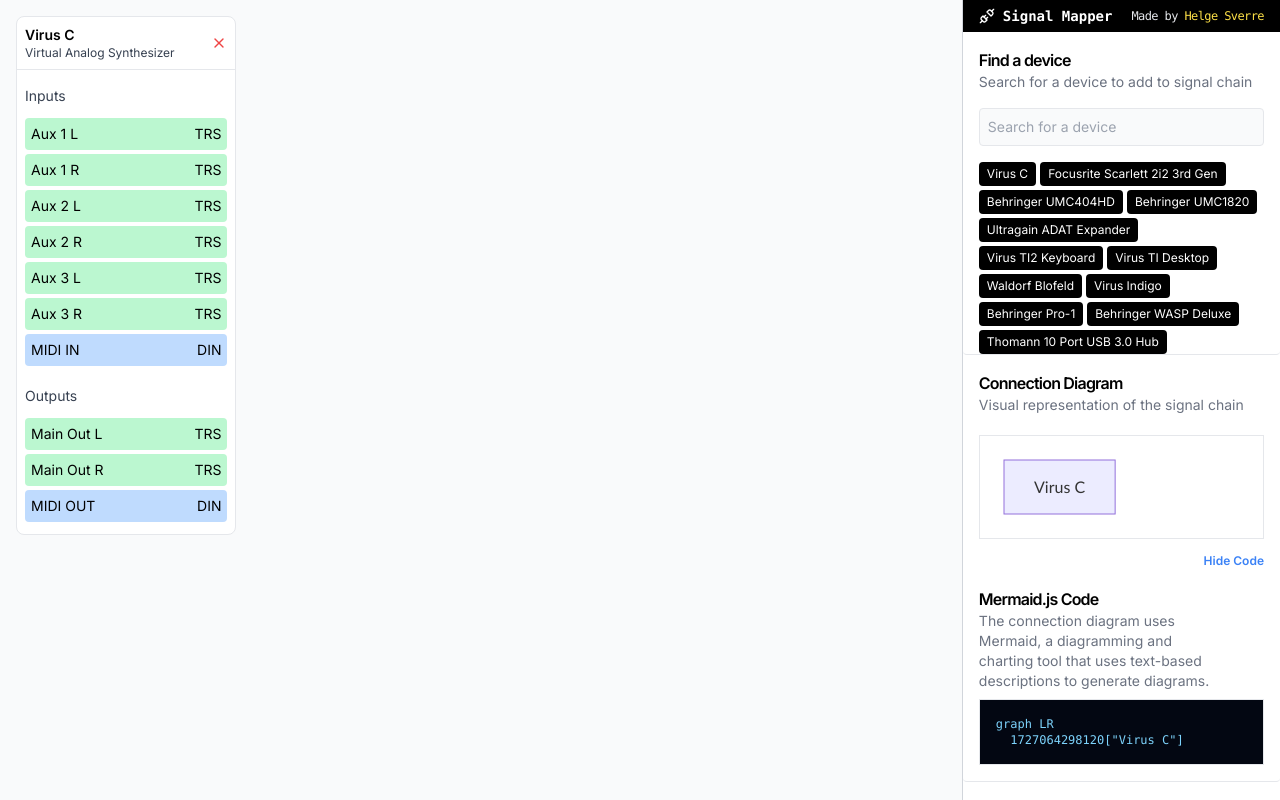
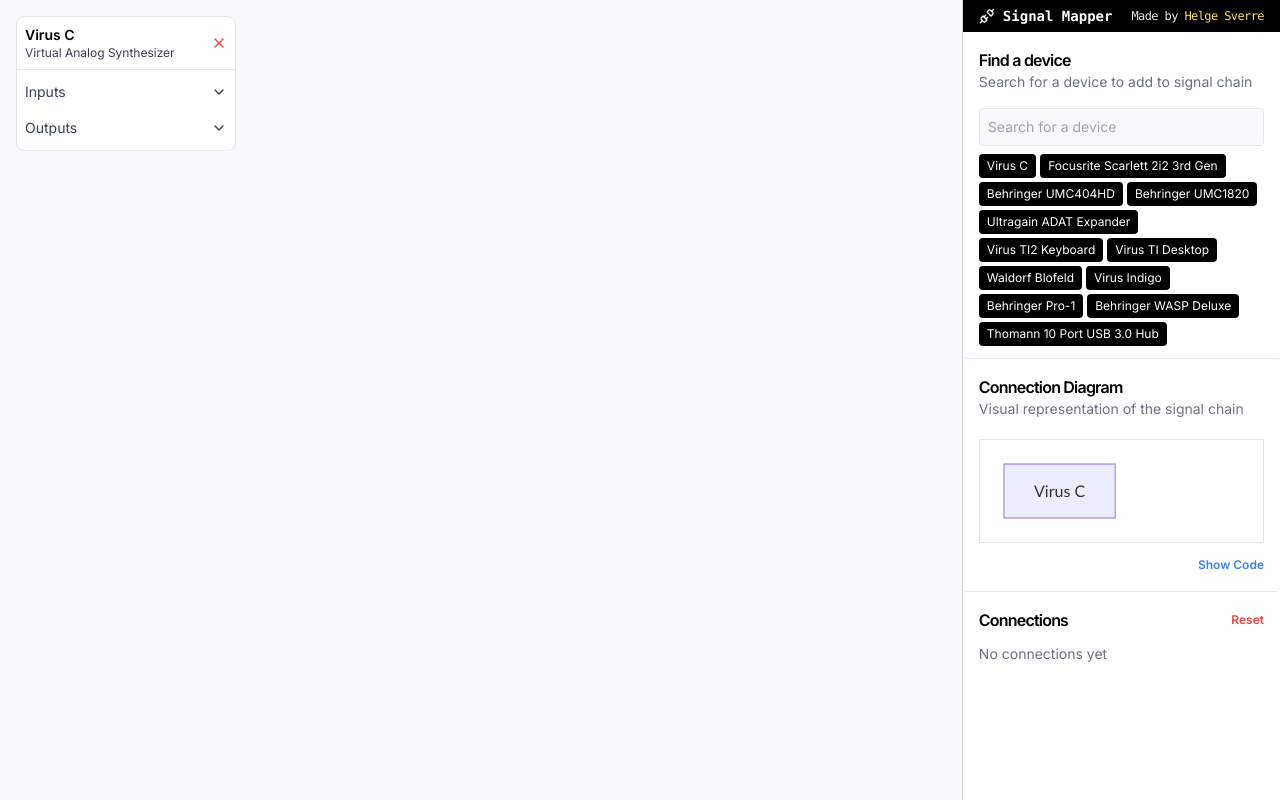
Before and after one commit to HelgeSverre/signalmapper, a Svelte app: page / in a window 1280 px wide. Both pictures are taken after a click on the button "Virus C". Built offline with nearby package versions, Linux system fonts and the light colour scheme; a web font is replaced by a local one.

Commit message:
collapse

```diff
--- a/src/App.svelte
+++ b/src/App.svelte
@@ -5,7 +5,7 @@
   import { ALL_DEVICES, determineImpliedCable } from "./devices.js";
   import mermaid from "mermaid";
   import { persistentStore } from "./utils.js";
-  import { Unplug, X } from "lucide-svelte";
+  import { ChevronDown, ChevronRight, Unplug, X } from "lucide-svelte";
 
   const devices = persistentStore("devices", []);
   const connections = persistentStore("connections", []);
@@ -18,9 +18,25 @@
     return device.name.toLowerCase().includes(searchTerm.trim().toLowerCase());
   });
 
-  function createDevice(data) {
-    const device = { ...data, id: Date.now() };
-    devices.update((devs) => [...devs, device]);
+  function addDevice(data) {
+    const newDevice = {
+      ...data,
+      id: Date.now(),
+      inputsCollapsed: false,
+      outputsCollapsed: false,
+    };
+
+    devices.update((devs) => [...devs, newDevice]);
+  }
+
+  function toggleInputsCollapsed(deviceId) {
+    devices.update((devs) => devs.map((d) => (d.id === deviceId ? { ...d, inputsCollapsed: !d.inputsCollapsed } : d)));
+  }
+
+  function toggleOutputsCollapsed(deviceId) {
+    devices.update((devs) =>
+      devs.map((d) => (d.id === deviceId ? { ...d, outputsCollapsed: !d.outputsCollapsed } : d)),
+    );
   }
 
   function handlePortClick(deviceId, clickedPort, portDirection) {
@@ -184,7 +200,7 @@
   }
 
   let diagramContainer;
-  let showDiagramCode = true;
+  let showDiagramCode = false;
   let mermaidInitialized = false;
 
   onMount(() => {
@@ -240,9 +256,22 @@
             </div>
 
             {#if Array.isArray(device?.inputs) && device.inputs?.length > 0}
-              <div class="p-2">
-                <h4 class="mb-3 text-sm font-medium text-gray-700">Inputs</h4>
+              <div class="mb-2 px-2">
+                <button
+                  class="mb-2 flex w-full items-center justify-between py-1 text-sm font-medium text-gray-700"
+                  on:click={() => toggleInputsCollapsed(device.id)}
+                >
+                  <h4 class=" inline-block text-sm font-medium text-gray-700">Inputs</h4>
+                  <span>
+                    {#if device.inputsCollapsed}
+                      <ChevronRight size={16} />
+                    {:else}
+                      <ChevronDown size={16} />
+                    {/if}
+                  </span>
+                </button>
 
+                {#if device.inputsCollapsed}
                   {#each device.inputs as port}
                     <button
                       type="button"
@@ -278,12 +307,27 @@
                       {/each}
                     </button>
                   {/each}
+                {/if}
               </div>
             {/if}
 
             {#if Array.isArray(device?.outputs) && device.outputs?.length > 0}
-              <div class="p-2">
-                <h4 class="mb-3 text-sm font-medium text-gray-700">Outputs</h4>
+              <div class="mb-2 px-2">
+                <button
+                  class="mb-2 flex w-full items-center justify-between py-1 text-sm font-medium text-gray-700"
+                  on:click={() => toggleOutputsCollapsed(device.id)}
+                >
+                  <h4 class=" inline-block text-sm font-medium text-gray-700">Outputs</h4>
+                  <span>
+                    {#if device.outputsCollapsed}
+                      <ChevronRight size={16} />
+                    {:else}
+                      <ChevronDown size={16} />
+                    {/if}
+                  </span>
+                </button>
+
+                {#if device.outputsCollapsed}
                   {#each device.outputs as port}
                     <button
                       type="button"
@@ -313,6 +357,7 @@
                       {/each}
                     </button>
                   {/each}
+                {/if}
               </div>
             {/if}
           </div>
@@ -346,11 +391,11 @@
           class="w-full rounded border border-gray-200 bg-gray-50 p-2 text-sm"
         />
 
-        <div class="mt-2 flex flex-row flex-wrap gap-1">
+        <div class="mb-3 flex flex-row flex-wrap gap-1">
           {#each filteredDevices as data}
             <button
               class="rounded bg-black px-2 py-1 text-xs font-medium text-white transition-colors duration-100 ease-in-out hover:bg-gray-700"
-              on:click={() => createDevice(data)}
+              on:click={() => addDevice(data)}
             >
               {data.name}
             </button>
@@ -365,13 +410,13 @@
         </div>
 
         <div class="mb-4">
+          {#if $diagram}
             <div class="border border-gray-200 p-4">
-            {#if $diagram}
               <div bind:this={diagramContainer}></div>
+            </div>
           {:else}
-              <p class="w-full text-center text-xs italic text-gray-400">Diagram will be rendered here</p>
+            <p class="text-sm text-gray-500">No devices connected yet</p>
           {/if}
-          </div>
 
           {#if $diagram}
             <div class="mt-2 text-right">
```
Lines whose indentation alone changed are shown as unchanged.
